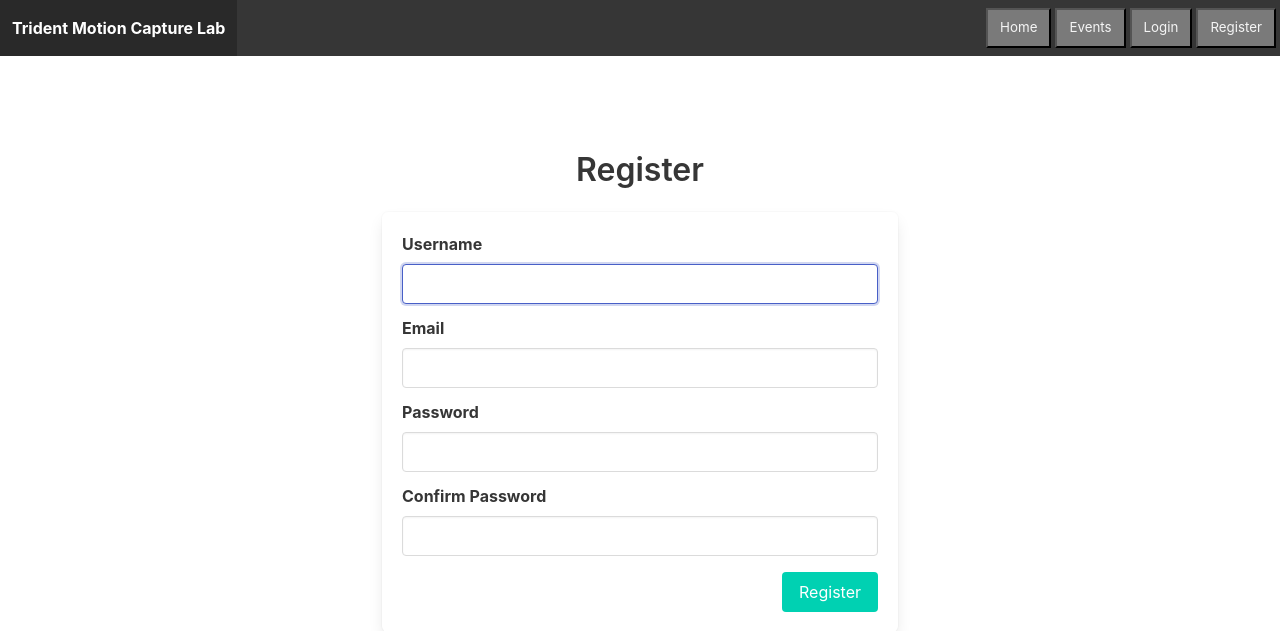
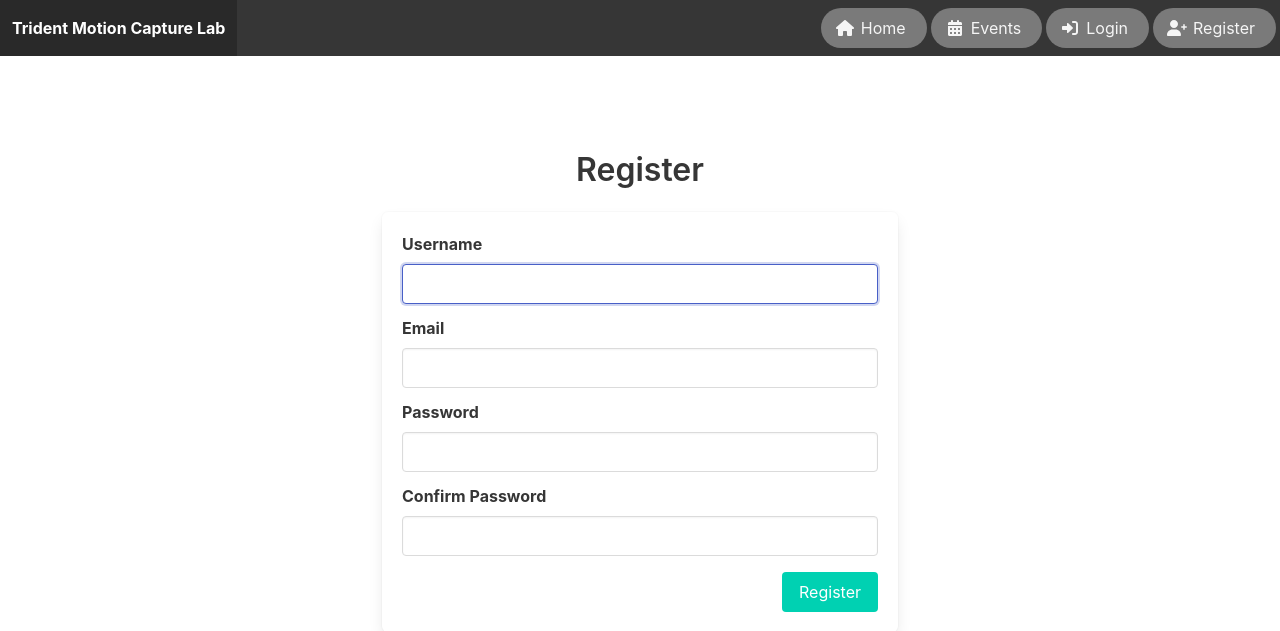
Before and after one commit to peeld/tridentweb, a Django app: page /register/ in a window 1280 px wide. Shown: the top 631 px of the page. Run offline with Django 5.2, Linux system fonts and the light colour scheme; some libraries are stand-ins or nearby versions.

Commit message:
reformatting

```diff
--- a/tridentapp/templates/base.html
+++ b/tridentapp/templates/base.html
@@ -17,6 +17,11 @@
             });
         });
     </script>
+    <style>
+        .button.no-border {
+             border: none !important;
+        }
+    </style>
 	{% block headings %}{% endblock %}
 </head>
 <body>
@@ -31,29 +36,46 @@
         </div>
         <div class="navbar-menu ">
             <div class="navbar-end">
-                <a href="{% url 'home' %}">
-                    <button class="navbar-item has-text-light has-background-grey mr-1 mt-2 mb-2">Home</button>
+
+                <a href="{% url 'home' %}" class="button is-light has-background-grey has-text-light is-rounded mr-1 mt-2 mb-2">
+                    <span class="icon"><i class="fas fa-home"></i></span>
+                    <span>Home</span>
                 </a>
-                <a href="{% url 'events' %}">
-                    <button class="navbar-item has-text-light has-background-grey mr-1 mt-2 mb-2">Events</button>
+
+                <a href="{% url 'events' %}" class="button is-light has-background-grey has-text-light is-rounded mr-1 mt-2 mb-2">
+                    <span class="icon"><i class="fas fa-calendar-alt"></i></span>
+                    <span>Events</span>
                 </a>
+
                 {% if user.is_authenticated %}
-                    <a href="{% url 'user_home' %}">
-                        <button class="navbar-item has-text-light has-background-grey mr-1 mt-2 mb-2">Account</button>
+
+                    <a href="{% url 'user_home' %}" class="button is-light has-background-grey has-text-light is-rounded mr-1 mt-2 mb-2">
+                        <span class="icon"><i class="fas fa-user-cog"></i></span>
+                        <span>Account</span>
                     </a>
+
                     <form method="post" action="{% url 'logout' %}" style="display:inline;">
-                        {% csrf_token %}
-                        <button type="submit" class="navbar-item has-text-light has-background-grey mr-1 mt-2 mb-2">
-                          Logout
-                        </button>
+                      {% csrf_token %}
+                      <button type="submit"
+                              class="button is-rounded has-background-grey has-text-light is-shadowless no-border mr-1 mt-2 mb-2">
+                        <span class="icon">
+                          <i class="fa-solid fa-right-from-bracket"></i>
+                        </span>
+                        <span>Logout</span>
+                      </button>
                     </form>
                 {% else %}
-                    <a href="{% url 'login' %}">
-                        <button class="navbar-item has-text-light has-background-grey mr-1 mt-2 mb-2">Login</button>
+
+                    <a href="{% url 'login' %}" class="button is-light has-background-grey has-text-light is-rounded mr-1 mt-2 mb-2">
+                        <span class="icon"><i class="fas fa-sign-in-alt"></i></span>
+                        <span>Login</span>
                     </a>
-                    <a href="{% url 'register' %}">
-                        <button class="navbar-item has-text-light has-background-grey mr-1 mt-2 mb-2">Register</button>
+
+                    <a href="{% url 'register' %}" class="button is-light has-background-grey has-text-light is-rounded mr-1 mt-2 mb-2">
+                        <span class="icon"><i class="fas  fa-user-plus"></i></span>
+                        <span>Register</span>
                     </a>
+
                 {% endif %}
 
             </div>
--- a/tridentapp/views.py
+++ b/tridentapp/views.py
@@ -86,6 +86,15 @@ class PasswordResetSESView(auth_views.PasswordResetView):
 
 
 def events(request):
+    events = (
+        Event.objects.filter(date__gte=timezone.now())
+        .order_by("date")
+    )
+
+    return render(request, "events.html", {"events": events})
+
+
+def livestream(request):
     """Renders a page listing past livestreams, and identifies current and next upcoming livestreams."""
     pacific = pytz.timezone('America/Los_Angeles')
     current_time = now().astimezone(pacific)
@@ -130,8 +139,8 @@ def events(request):
             past_events.append(event)
 
     return render(request, 'livestream.html', {
-        'livestreams': past_events,
-        'next_livestream': next_event,
+        'past_events': past_events,
+        'next_event': next_event,
         'current_livestream': current_event,
     })
 
```
Also changed, not shown: tridentapp/templates/events.html (added, +62 -0 lines).
